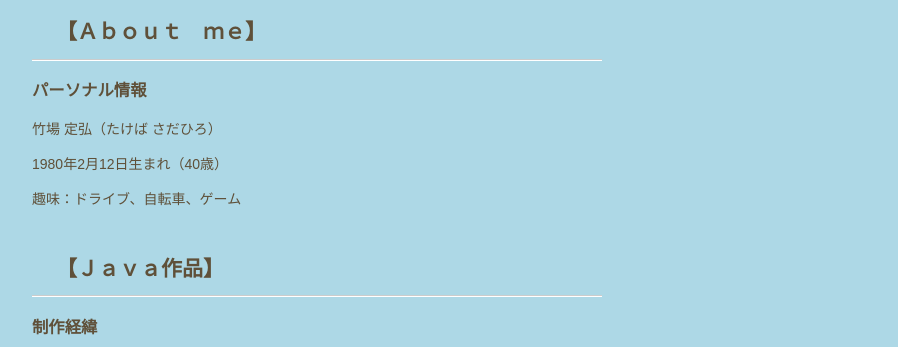
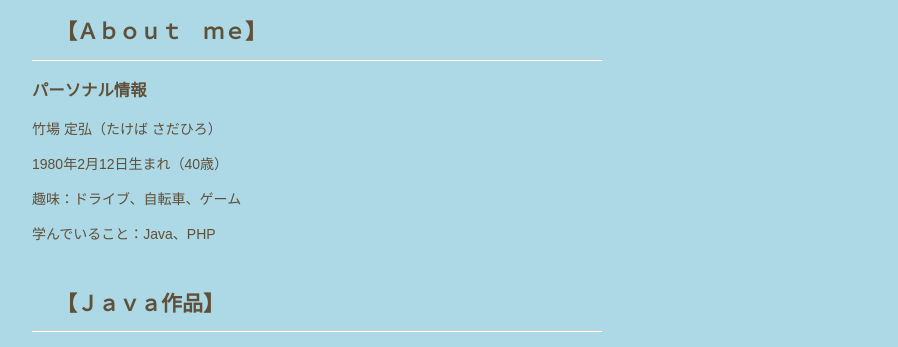
Before and after one commit to takezo427/portfolio, a plain HTML site: page index.html in a window 1280 px wide. Shown: the part 725-1072 px from the top of the page, without its empty margins (188-1086 px from the left). Drawn offline with Linux system fonts and the light colour scheme.

Commit message:
Update index.html

```diff
--- a/index.html
+++ b/index.html
@@ -32,6 +32,7 @@
 			<p>竹場 定弘（たけば さだひろ）</p>
 			<p>1980年2月12日生まれ（40歳）</p>
 			<p>趣味：ドライブ、自転車、ゲーム</p>
+			<p>学んでいること：Java、PHP</p>
 		</section>
 		<section class="concept_box">
 			<h2 id="java">【Ｊａｖａ作品】</h2>
```
